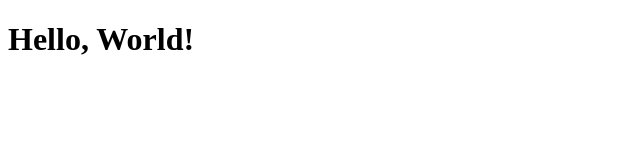
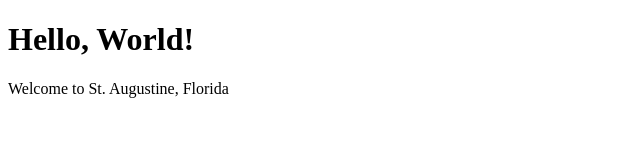
Before and after one commit to ErikBurton/website, a plain HTML site: page index.html in a window 1280 px wide. Shown: the whole page, without its empty margins (0-640 px from the left). Drawn offline with Linux system fonts and the light colour scheme.

Commit message:
Adds paragrah content

```diff
--- a/index.html
+++ b/index.html
@@ -7,5 +7,6 @@
   </head>
   <body>
     <h1>Hello, World!</h1>
+    <p>Welcome to St. Augustine, Florida</p>
   </body>
 </html>
```
